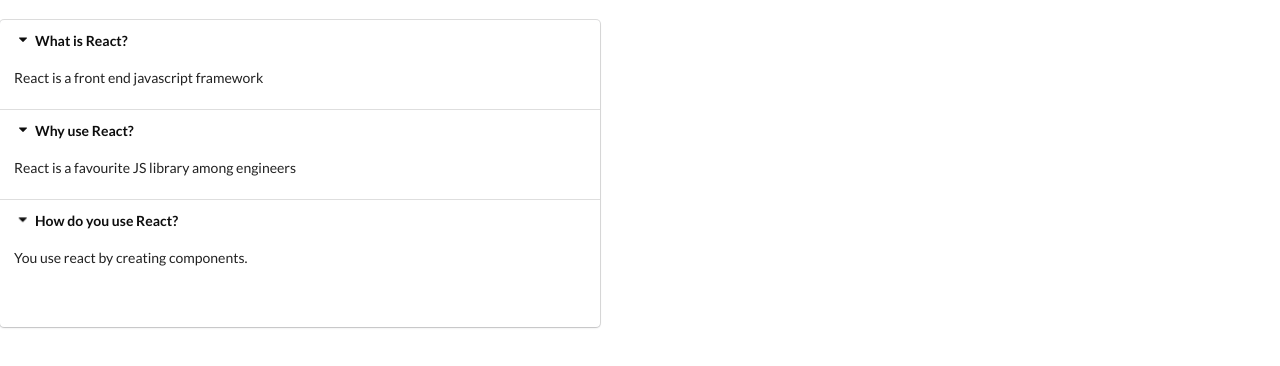
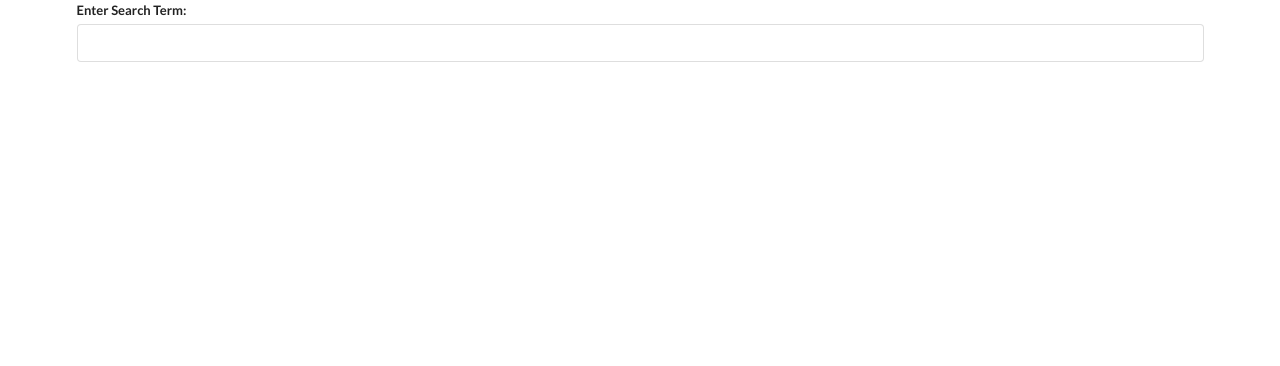
Before and after one commit to raksh543/widgets, a React (Create React App) app: page / in a window 1280 px wide. Shown: the top 366 px of the page. Built offline with nearby package versions, Linux system fonts and the light colour scheme.

Commit message:
using useEffect

```diff
--- a/src/App.js
+++ b/src/App.js
@@ -1,5 +1,6 @@
 import React from 'react';
 import Accordion from './components/Accordion';
+import Search from './components/Search';
 
 const items=[
     {
@@ -18,9 +19,9 @@
 
 const App = () => {
     return(
-        <div>
-            <br />
-            <Accordion items={items}/>
+        <div className="ui container">
+            {/* <Accordion items={items}/> */}
+            <Search />
         </div>
     )
 };
--- a/src/components/Accordion.js
+++ b/src/components/Accordion.js
@@ -1,6 +1,6 @@
 import React,{useState} from 'react';
 
-const ACCordion = ({ items }) => {
+const Accordion = ({ items }) => {
     const [activeIndex, setActiveIndex] = useState(null);
 
     const onTitleClick = (index) => {
@@ -9,13 +9,15 @@
     }
 
     const renderedItems = items.map((item, index) => {
+        const active = index === activeIndex ? 'active' : '';
+
         return(
             <React.Fragment key={item.title}>
-                <div onClick={()=>onTitleClick(index)} className="title active">
+                <div onClick={()=>onTitleClick(index)} className={`title ${active}`}>
                     <i className="dropdown icon"></i>
                     {item.title}
                 </div>
-                <div className="content active">
+                <div className={`content ${active}`}>
                     <p>{item.content}</p>
                 </div>
             </React.Fragment>
@@ -25,9 +27,9 @@
     return(
         <div className="ui styled accordion">
             {renderedItems}
-            <h1>{activeIndex}</h1>
+            {/* <h1>{activeIndex}</h1> */}
         </div>
     )
 };
 
-export default ACCordion;
+export default Accordion;
--- /dev/null
+++ b/src/components/Search.js
@@ -0,0 +1,22 @@
+import React,{useState, useEffect} from 'react';
+
+const Search = () => {
+    const [term, setTerm] = useState('');
+
+    console.log('I run with eevry render')
+
+    useEffect(()=>{
+        console.log('sjhd');
+    },[term]);
+
+    return(
+        <div className="ui form">
+            <div className="field">
+                <label>Enter Search Term:</label>
+                <input value={term} onChange={e => setTerm(e.target.value)} className="input" />
+            </div>
+        </div>
+    )
+};
+
+export default Search;
```
